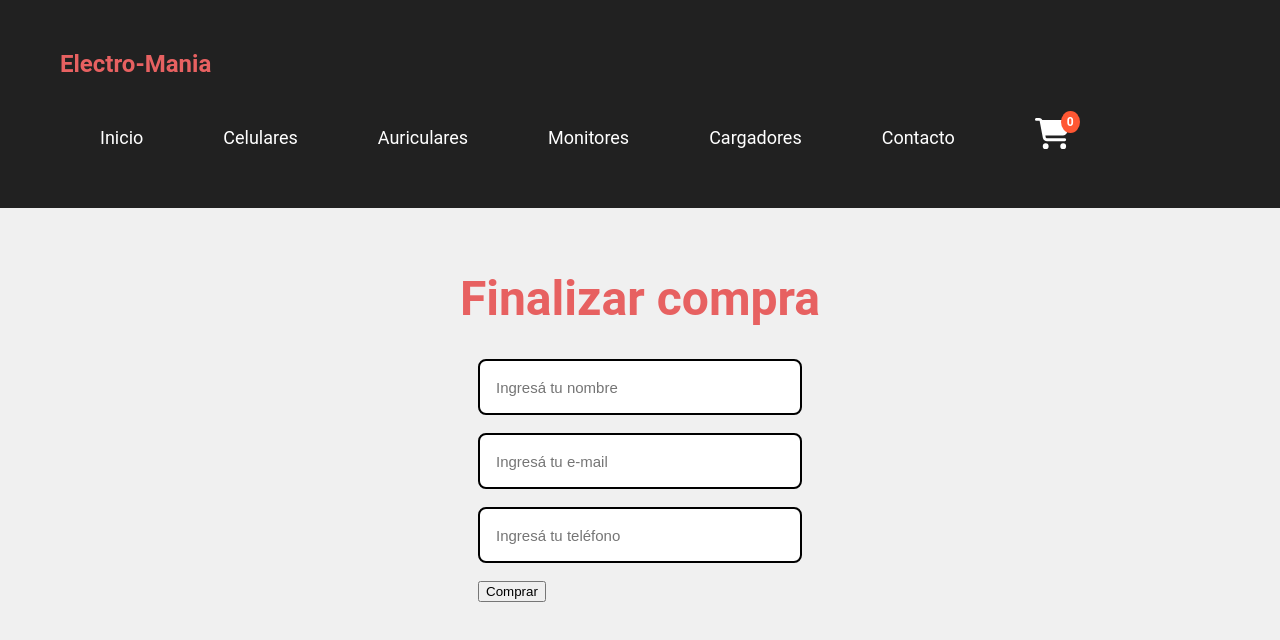
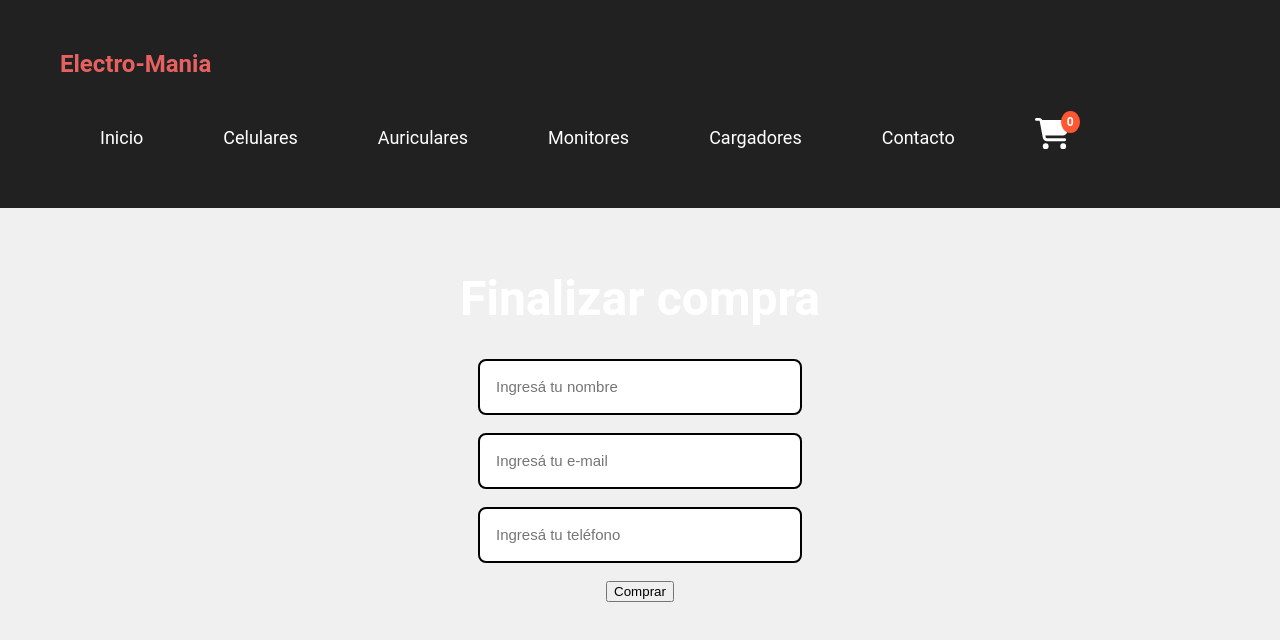
Before and after one commit to AgusR00/PreEntrega1-React-Rotondaro, a React (Create React App) app: page /checkout in a window 1280 px wide. Shown: the top 640 px of the page. Built offline with nearby package versions, Linux system fonts and the light colour scheme.

Commit message:
add-colors

```diff
--- a/src/components/Contacto/Contacto.css
+++ b/src/components/Contacto/Contacto.css
@@ -2,7 +2,27 @@
     display: flex;
     flex-direction: column;
     gap: .5rem;
-    align-items: start;
+    align-items: center;
+    justify-content: center;
+    width: 100%;
+  }
+
+  .container-form {
+    display: flex;
+    flex-direction: column;
+    justify-content: center;
+    align-items: center;
+    width: 400px; /* Ancho fijo para el cuadro */
+    max-width: 90%; /* Para que sea responsive */
+    background-color: rgba(151, 151, 151, 0.699);
+    padding: 2rem;
+    border-radius: 10px;
+    box-shadow: 0 4px 8px rgba(0, 0, 0, 0.2);
+    position: absolute;
+    top: 50%;
+    left: 50%;
+    transform: translate(-50%, -50%);
+    margin-top: 80px;
   }
 
   .formulario input {
@@ -18,15 +38,21 @@
   .formulario input:focus {
     outline: 0;
     border: 2px solid rgb(231, 97, 97);
-    outline: 2px solid black
+    outline: 2px solid black;
+  }
+
+  .main-title {
+    text-align: center;
+    margin-bottom: 2rem;
+    color: white;
   }
 
   .enviar {
     background-color: black;
     color: white;
     border: 0;
-    width: 7rem;
-    height: 2rem;
+    width: 8rem;
+    height: auto;
     border-radius: 5rem;
     cursor: pointer;
     font-size: 1rem;
@@ -36,15 +62,11 @@
     text-align: center;
     line-height: 1;
     border: 2px solid white;
+    margin: 1rem 0 1rem 0;
+    padding: 1rem;
   }
+
   .enviar:hover {
     background-color: rgba(92, 88, 88, 0.829);
     color: black;
   }
-
-.enviar{
-    width: 8rem;
-    height: auto;
-    margin: 1rem 0 1rem 0;
-    padding: 1rem;
-}
--- a/src/components/Contacto/Contacto.jsx
+++ b/src/components/Contacto/Contacto.jsx
@@ -23,7 +23,7 @@ const Contacto = () => {
     }
 
     return (
-        <div className='container'>
+        <div className='container-form'>
 
             <h1 className='main-title'>Contacto</h1>
 
```
Lines whose indentation alone changed are shown as unchanged.
